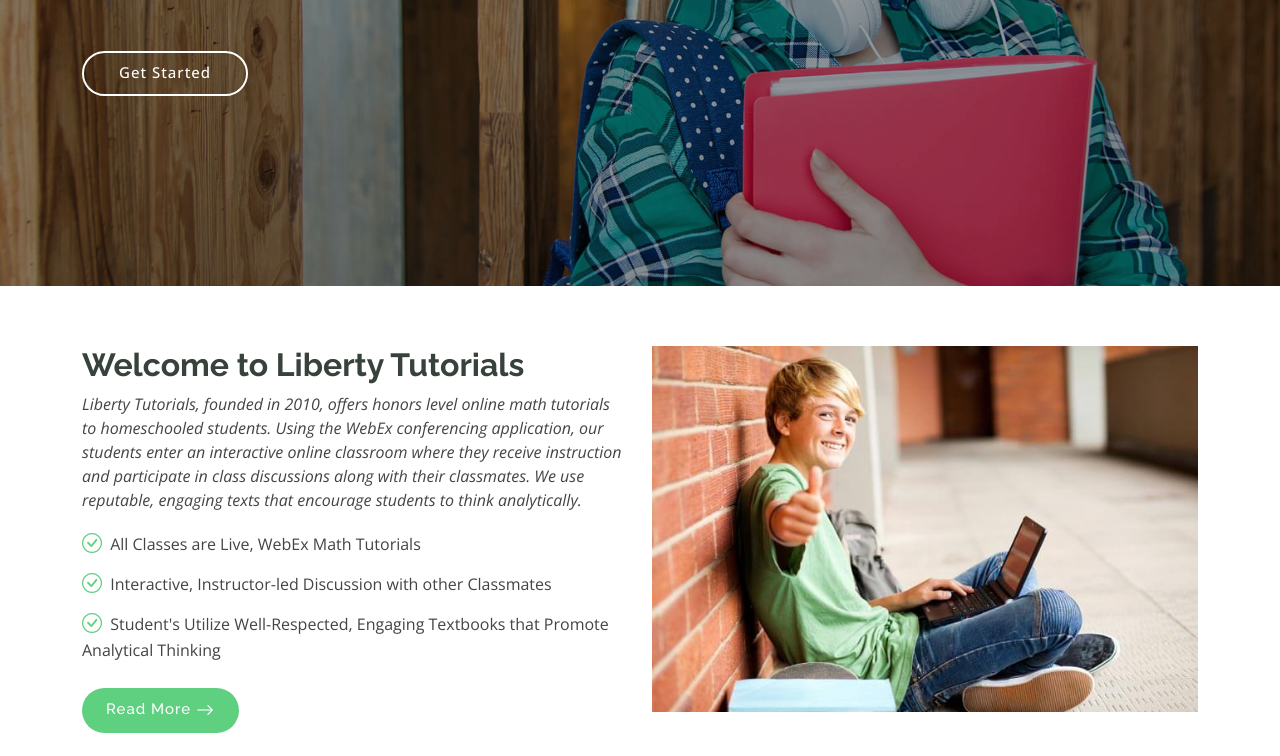
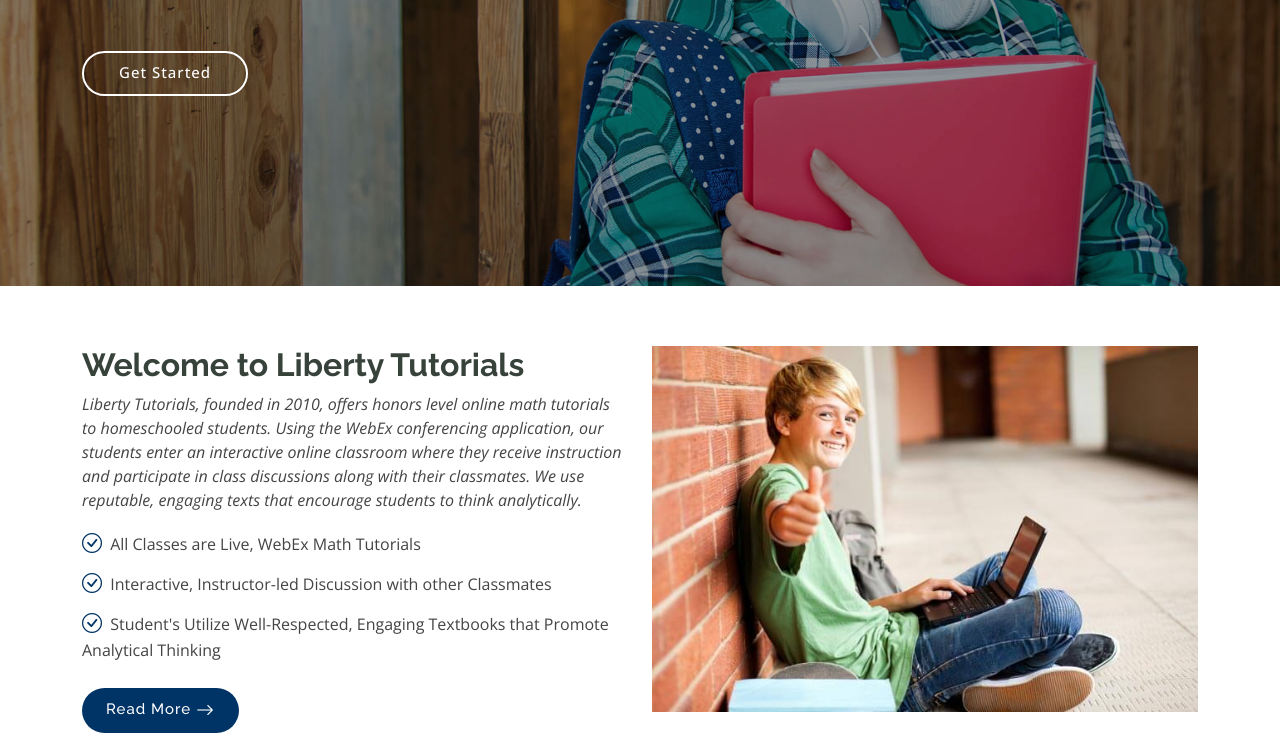
Before and after one commit to digituel/liberty-tutorials, a plain HTML site: page index.html in a window 1280 px wide. Shown: the part 456-1212 px from the top of the page. Drawn offline with nearby package versions, Linux system fonts and the light colour scheme.

Commit message:
update colors to Dark Cerulean and Charcoal Blue

```diff
--- a/assets/css/main.css
+++ b/assets/css/main.css
@@ -22,7 +22,7 @@
   --background-color: #ffffff; /* Background color for the entire website, including individual sections */
   --default-color: #444444; /* Default color used for the majority of the text content across the entire website */
   --heading-color: #37423b; /* Color for headings, subheadings and title throughout the website */
-  --accent-color: #5fcf80; /* Accent color that represents your brand on the website. It's used for buttons, links, and other elements that need to stand out */
+  --accent-color: #003366; /* Accent color that represents your brand on the website. It's used for buttons, links, and other elements that need to stand out */
   --surface-color: #ffffff; /* The surface color is used as a background of boxed elements within sections, such as cards, icon boxes, or other elements that require a visual separation from the global background. */
   --contrast-color: #ffffff; /* Contrast color for text, ensuring readability against backgrounds of accent, heading, or default colors. */
 }
@@ -30,7 +30,7 @@
 /* Nav Menu Colors - The following color variables are used specifically for the navigation menu. They are separate from the global colors to allow for more customization options */
 :root {
   --nav-color: #272828;  /* The default color of the main navmenu links */
-  --nav-hover-color: #5fcf80; /* Applied to main navmenu links when they are hovered over or active */
+  --nav-hover-color: #2c3e50; /* Applied to main navmenu links when they are hovered over or active */
   --nav-mobile-background-color: #ffffff; /* Used as the background color for mobile navigation menu */
   --nav-dropdown-background-color: #ffffff; /* Used as the background color for dropdown items that appear when hovering over primary navigation items */
   --nav-dropdown-color: #272828; /* Used for navigation links of the dropdown items in the navigation menu. */
```
